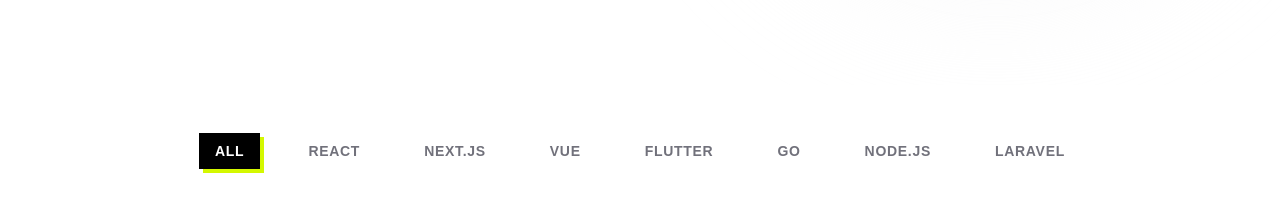
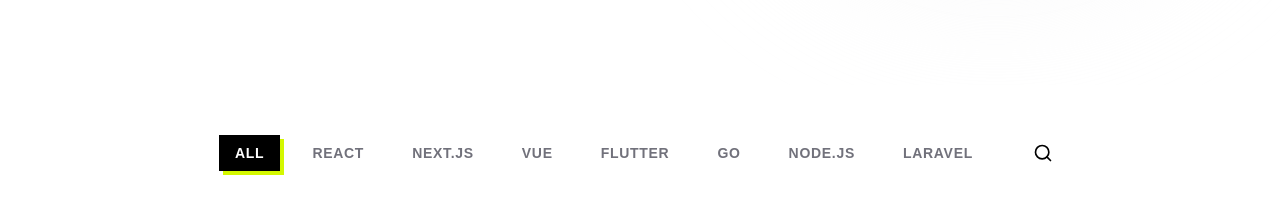
Before and after one commit to phalla-doll/build-in-kh, a Next.js app: page / in a window 1280 px wide. Shown: the part 820-1043 px from the top of the page. Built offline with nearby package versions, Linux system fonts and the light colour scheme.

Commit message:
feat(filter-bar): Add search functionality
Introduces a search input to the filter bar, allowing users to filter products by keywords. Includes logic for handling search queries, updating the URL, and clearing the search.

```diff
--- a/components/filter-bar.tsx
+++ b/components/filter-bar.tsx
@@ -2,6 +2,8 @@
 
 import { cn } from '@/lib/utils';
 import { useRouter, useSearchParams } from 'next/navigation';
+import { useState, useRef, useEffect } from 'react';
+import { Search, X } from 'lucide-react';
 
 const stacks: string[] = [
   'All',
@@ -18,6 +20,17 @@
   const router = useRouter();
   const searchParams = useSearchParams();
   const selectedStack = searchParams.get('stack') || 'All';
+  const currentQuery = searchParams.get('query') || '';
+
+  const [isSearchOpen, setIsSearchOpen] = useState(false);
+  const [searchQuery, setSearchQuery] = useState(currentQuery);
+  const inputRef = useRef<HTMLInputElement>(null);
+
+  useEffect(() => {
+    if (isSearchOpen && inputRef.current) {
+      inputRef.current.focus();
+    }
+  }, [isSearchOpen]);
 
   const handleSelect = (stack: string) => {
     const params = new URLSearchParams(searchParams.toString());
@@ -29,9 +42,28 @@
     router.push(`/?${params.toString()}`, { scroll: false });
   };
 
+  const handleSearchSubmit = (e: React.FormEvent) => {
+    e.preventDefault();
+    const params = new URLSearchParams(searchParams.toString());
+    if (searchQuery) {
+      params.set('query', searchQuery);
+    } else {
+      params.delete('query');
+    }
+    router.push(`/?${params.toString()}`, { scroll: false });
+  };
+
+  const clearSearch = () => {
+    setSearchQuery('');
+    const params = new URLSearchParams(searchParams.toString());
+    params.delete('query');
+    router.push(`/?${params.toString()}`, { scroll: false });
+    setIsSearchOpen(false);
+  };
+
   return (
     <div className="mb-16 flex flex-col items-center justify-center gap-8">
-      <div className="flex flex-wrap items-center justify-center gap-x-8 gap-y-4">
+      <div className="flex flex-wrap items-center justify-center gap-x-4 gap-y-4">
         {stacks.map((stack) => (
           <button
             key={stack}
@@ -46,6 +78,58 @@
             {stack}
           </button>
         ))}
+
+        <div className="relative ml-4 h-10">
+          <form
+            onSubmit={handleSearchSubmit}
+            className={cn(
+              "flex h-10 items-center overflow-hidden bg-white transition-all duration-300 ease-in-out",
+              isSearchOpen
+                ? "w-72 border-2 border-black shadow-[4px_4px_0px_0px_#D4F800]"
+                : "w-10 border-2 border-transparent hover:border-black hover:shadow-[4px_4px_0px_0px_#D4F800]"
+            )}
+          >
+            <button
+              type="button"
+              onClick={() => {
+                if (!isSearchOpen) {
+                  setIsSearchOpen(true);
+                  setTimeout(() => inputRef.current?.focus(), 100);
+                }
+              }}
+              className="flex h-10 w-10 shrink-0 items-center justify-center text-black"
+            >
+              <Search className="h-5 w-5" />
+            </button>
+
+            <input
+              ref={inputRef}
+              type="text"
+              value={searchQuery}
+              onChange={(e) => setSearchQuery(e.target.value)}
+              placeholder="Search..."
+              className={cn(
+                "h-full w-full bg-transparent text-sm font-bold text-black outline-none placeholder:text-zinc-400",
+                isSearchOpen ? "opacity-100 px-2" : "opacity-0 px-0"
+              )}
+            />
+
+            <button
+              type="button"
+              onClick={(e) => {
+                e.preventDefault();
+                e.stopPropagation();
+                clearSearch();
+              }}
+              className={cn(
+                "flex h-10 w-10 shrink-0 items-center justify-center text-zinc-400 hover:text-black",
+                isSearchOpen ? "opacity-100" : "opacity-0 pointer-events-none"
+              )}
+            >
+              <X className="h-4 w-4" />
+            </button>
+          </form>
+        </div>
       </div>
     </div>
   );
```
